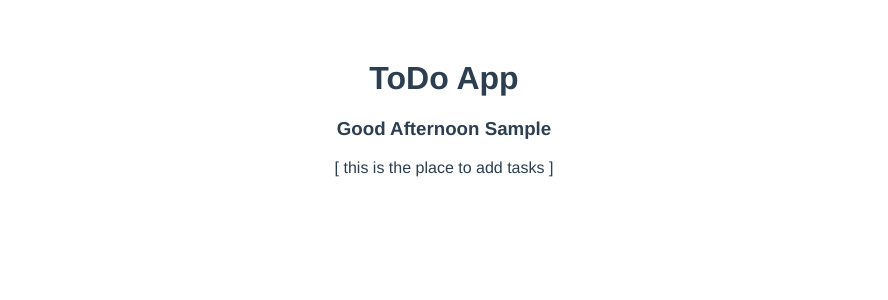
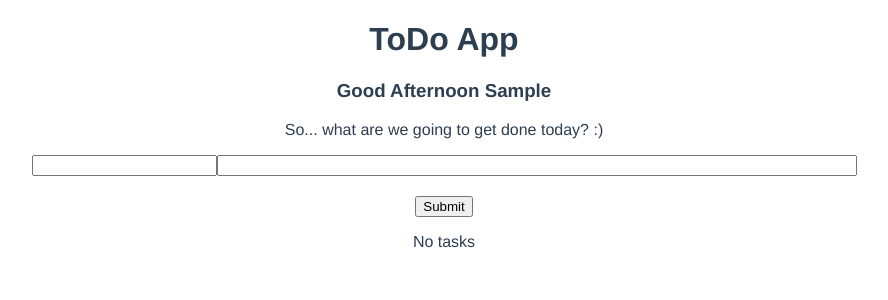
Before and after one commit to ChrstnDmbchr/Todo, a Vue app: page / in a window 1280 px wide. Both pictures are taken after typing "Sample" into the empty fields and a click on the input "Submit". Shown: the top 300 px of the page, without its empty margins (196-1084 px from the left). Built offline with nearby package versions, Linux system fonts and the light colour scheme.

Commit message:
VERY rudimentary method of adding tasks completed

```diff
--- a/src/App.vue
+++ b/src/App.vue
@@ -10,6 +10,7 @@
     </div>
     <div v-else>
       <h3>{{greeting}} {{name}}</h3>
+      <p>So... what are we going to get done today? :)</p>
       <tasks></tasks>
     </div>
   </div>
@@ -38,7 +39,6 @@ export default {
   },
   beforeMount: function () {
     let d = new Date()
-    console.log(d.getHours())
     if (d.getHours() >= 12 && d.getHours() <= 24) {
       this.greeting = 'Good Afternoon'
     } else {
@@ -56,5 +56,6 @@ export default {
   text-align: center;
   color: #2c3e50;
   margin-top: 60px;
+  margin: 0 auto;
 }
 </style>
--- a/src/components/Tasks.vue
+++ b/src/components/Tasks.vue
@@ -1,16 +1,66 @@
 <template>
   <div class="tasks">
-    <p>[ this is the place to add tasks ]</p>
+    <div class="addtask">
+      <div class="submitForm">
+        <input type="text" v-model="newTask.taskName" required>
+        <input id="desc" type="text" v-model="newTask.taskDesc">
+        <br>
+        <button id="add" v-on:click="submitTask">Submit</button>
+      </div>
+    </div>
+    <div v-if="tasks.length === 0">
+      <p>No tasks</p>
+    </div>
+    <div v-else class="tasklist">
+      <ol>
+        <li v-for="task in tasks">
+          <p>{{task.taskName}} : {{task.taskDesc}}</p>
+        </li>
+      </ol>
+    </div>
   </div>
 </template>
 
 <script>
 export default {
-  name: 'Tasks'
+  name: 'Tasks',
+  data () {
+    return {
+      newTask : {
+        taskName: '',
+        taskDesc: ''
+      },
+      tasks: []
+    }
+  },
+  methods: {
+    submitTask: function(e) {
+      const addTask = {
+        taskName: this.newTask.taskName,
+        taskDesc: this.newTask.taskDesc
+      }
+      this.tasks.push(addTask);
+    }
+  }
 };
 </script>
 
 <!-- Add "scoped" attribute to limit CSS to this component only -->
 <style scoped>
+.tasklist {
+  margin: 0 auto;
+  width: 80%;
+}
 
+#desc {
+  width: 50%
+}
+
+#add {
+  margin-top: 20px;
+}
+
+.submitform {
+  margin-top: 20px;
+}
 </style>
```
